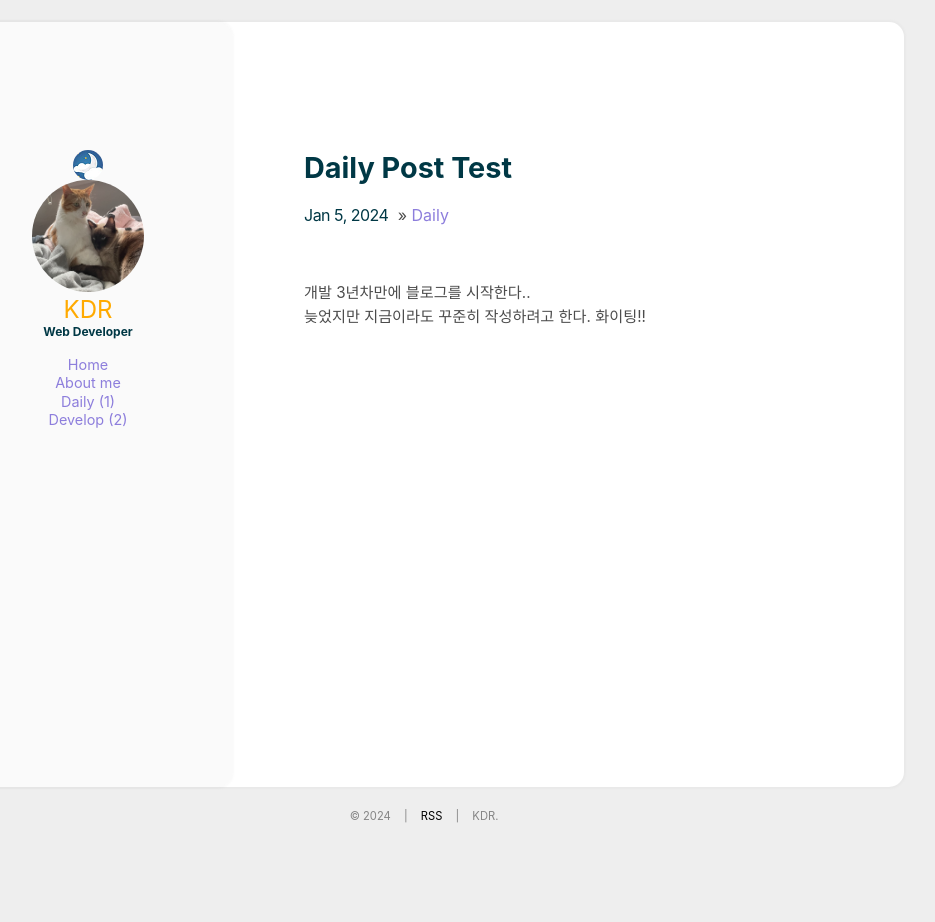
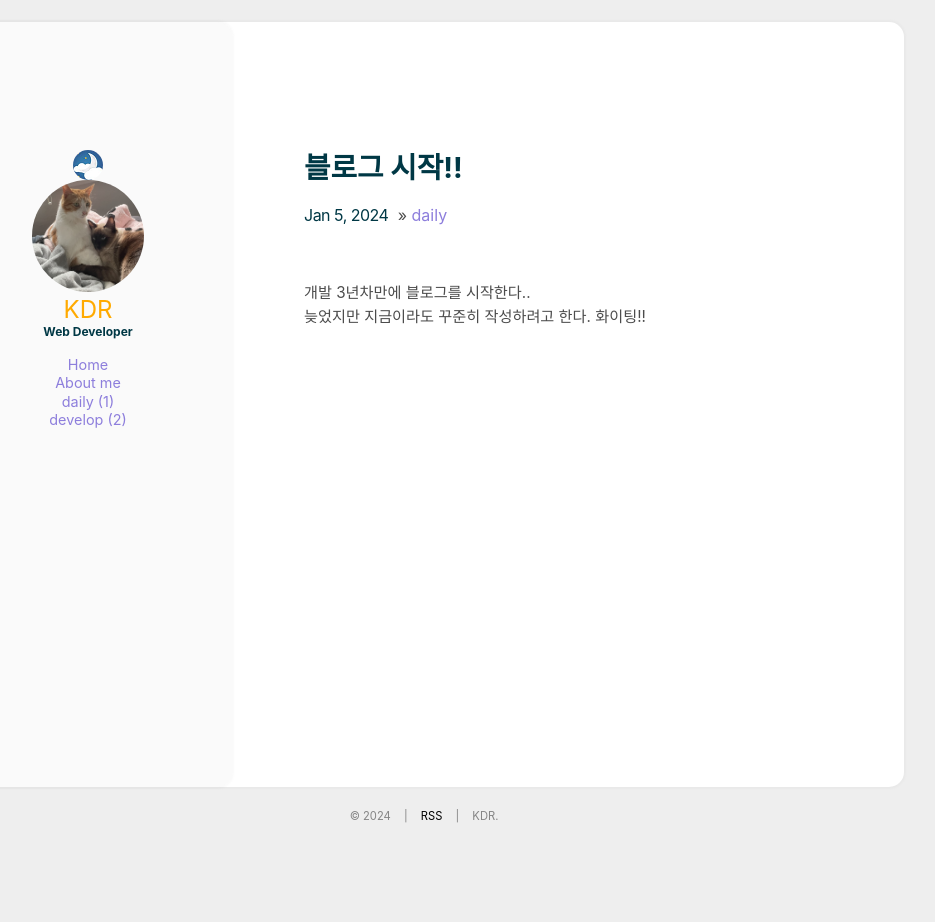
Before and after one commit to ghdudwkd4/ghdudwkd4.github.io, a Jekyll site: the page built from _posts/daily/2024-01-05-start.md, in a window 1280 px wide. Shown: the whole page, without its empty margins (216-1151 px from the left). Built offline with Jekyll 4.4.1, drawn with Linux system fonts in a browser that asks for light colours.

Commit message:
메뉴 첫글자 대문자 소문자로 변경 메뉴 변경 예정

```diff
--- a/_posts/daily/2024-01-05-start.md
+++ b/_posts/daily/2024-01-05-start.md
@@ -1,7 +1,7 @@
 ---
-title: Daily Post Test
+title: 블로그 시작!!
 layout: post
-categories: Daily
+categories: daily
 order: 1
 data: 2024-01-05 18:00
 ---
--- a/categories/Blog.html
+++ b/categories/blog.html
@@ -1,6 +1,6 @@
 ---
 layout: page
-type: Blog
+type: blog
 ---
 
 {% include archive.html %}
--- a/categories/Develop.html
+++ b/categories/daily.html
@@ -1,6 +1,6 @@
 ---
 layout: page
-type: Develop
+type: daily
 ---
 
 {% include archive.html %}
--- a/categories/Daily.html
+++ b/categories/develop.html
@@ -1,6 +1,6 @@
 ---
 layout: page
-type: Daily
+type: develop
 ---
 
 {% include archive.html %}
```
Also changed, not shown: _posts/develop/2024-01-05-CentOs_Setting.md (+1 -1 lines), _posts/develop/2024-01-05-script_capsule.md (+1 -1 lines).
